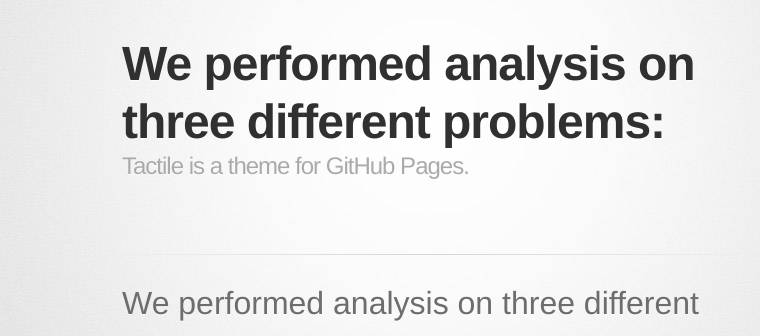
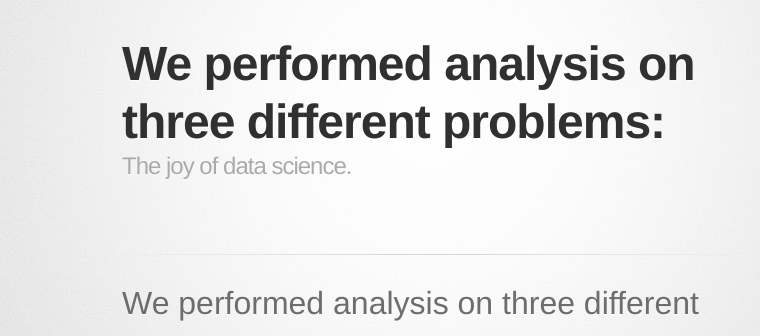
Before and after one commit to kylesoler1/kylesoler1.github.io, a Jekyll site: the page built from index.md, in a window 1280 px wide. Shown: the top 336 px of the page, without its empty margins (208-968 px from the left). Built offline with Jekyll 4.4.1, drawn with Linux system fonts in a browser that asks for light colours; some web fonts are replaced; our own code applies the rules of GitHub Pages for plain Markdown files.

Commit message:
Update _config.yml

```diff
--- a/_config.yml
+++ b/_config.yml
@@ -1,5 +1,5 @@
 title: Tactile theme
-description: Tactile is a theme for GitHub Pages.
+description: The joy of data science.
 show_downloads: false
 google_analytics:
 theme: jekyll-theme-tactile
```
